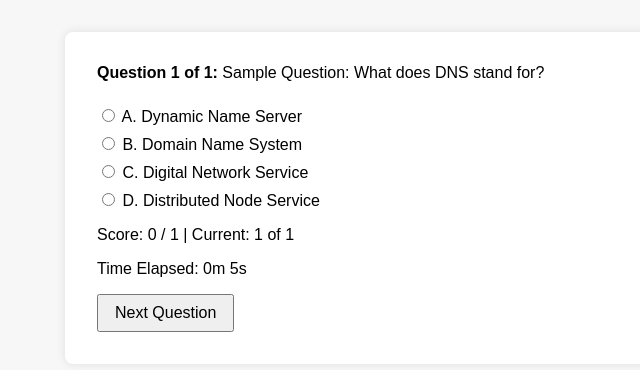
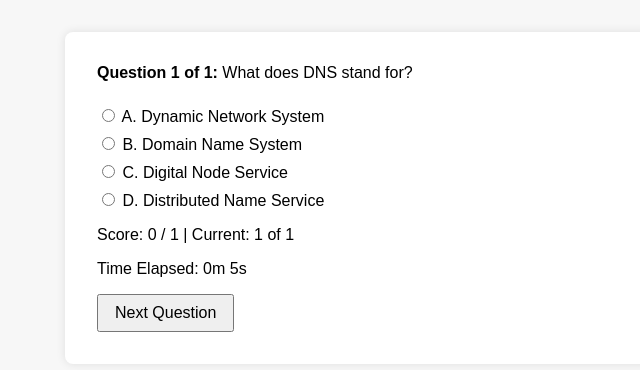
Before and after one commit to jmg1234567890/linuxplus-quiz, a plain HTML site: page index.html in a window 1280 px wide. Shown: the whole page, without its empty margins (143-783 px from the left). Drawn offline with Linux system fonts and the light colour scheme.

Commit message:
Add files via upload

```diff
--- a/index.html
+++ b/index.html
@@ -1,10 +1,11 @@
+
 <!DOCTYPE html>
 <html lang="en">
 <head>
   <meta charset="UTF-8" />
-  <meta name="viewport" content="width=device-width, initial-scale=1.0" />
+  <meta name="viewport" content="width=device-width, initial-scale=1.0"/>
   <title>Linux+ XK0-005 Practice Test</title>
-  <link rel="manifest" href="manifest.json" />
+  <link rel="manifest" href="manifest.json"/>
   <style>
     body { font-family: sans-serif; margin: 2rem; background: #f7f7f7; }
     .quiz-container { max-width: 800px; margin: auto; background: white; padding: 2rem; border-radius: 8px; box-shadow: 0 0 10px rgba(0,0,0,0.1); }
@@ -32,11 +33,17 @@
 
   <script>
     const questions = [{
-      question: "Sample Question: What does DNS stand for?",
-      choices: { A: "Dynamic Name Server", B: "Domain Name System", C: "Digital Network Service", D: "Distributed Node Service" },
-      answer: "B",
-      explanation: "DNS stands for Domain Name System, which translates domain names to IP addresses."
-    }];
+  question: "What does DNS stand for?",
+  choices: {
+    A: "Dynamic Network System",
+    B: "Domain Name System",
+    C: "Digital Node Service",
+    D: "Distributed Name Service"
+  },
+  answer: "B",
+  explanation: "DNS stands for Domain Name System. It translates domain names to IP addresses."
+}];
+
     let current = 0;
     let score = 0;
     let answered = false;
```
